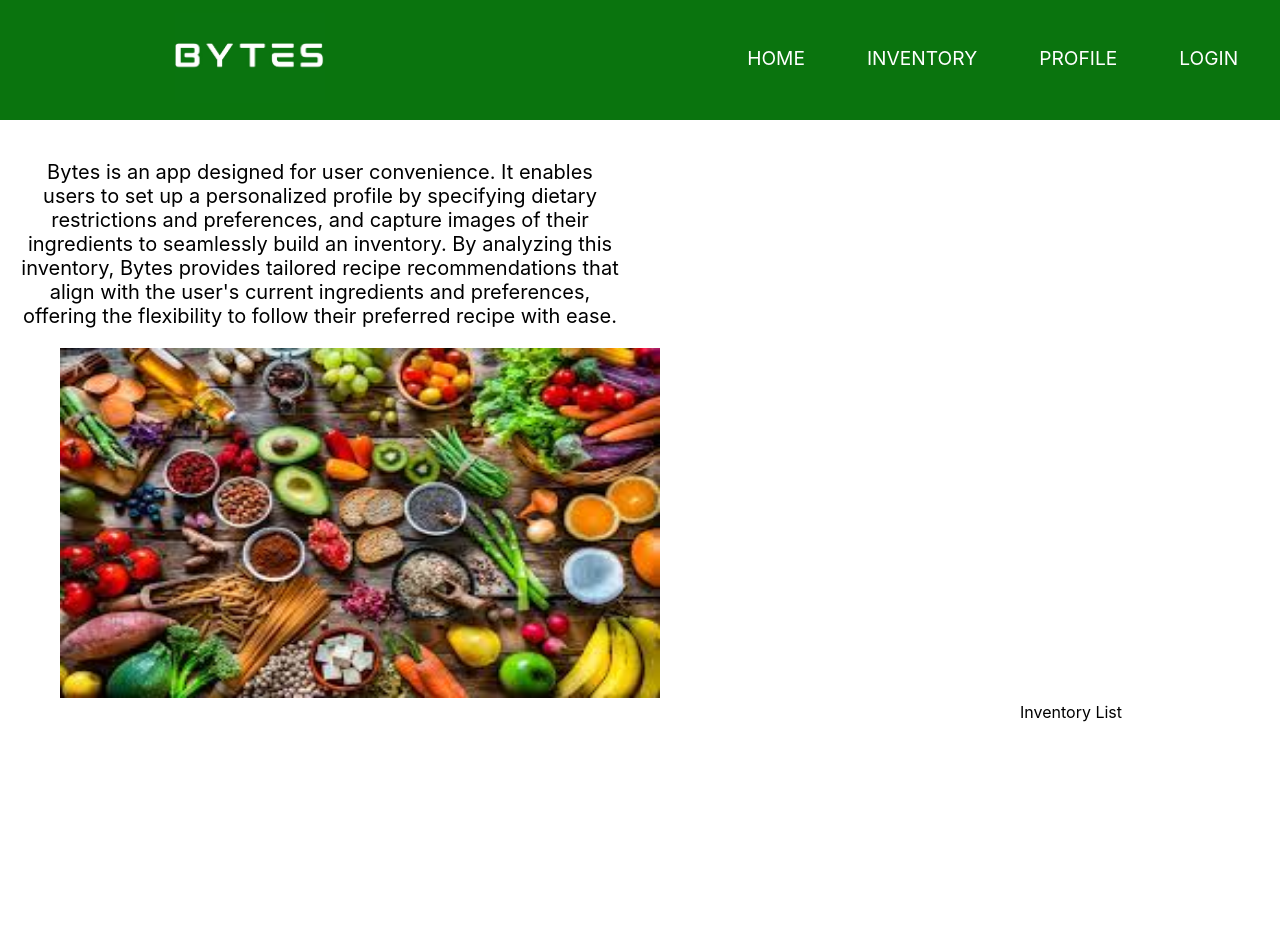
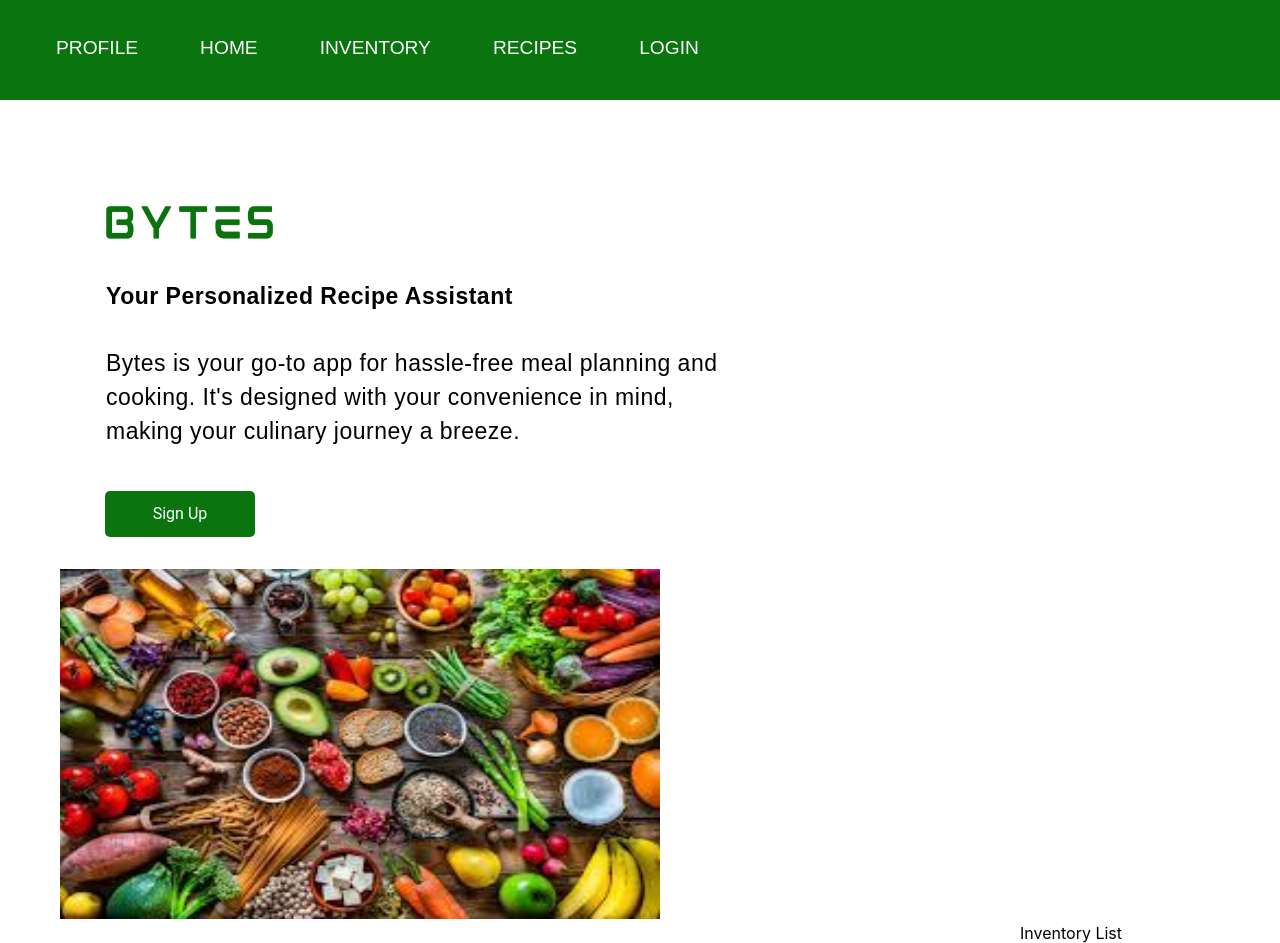
Before and after one commit to kylephan5/bytes, a React (Create React App) app in the folder bytes_client/: page / in a window 1280 px wide. Shown: the top 943 px of the page. Before the commit the page ends 920 px from the top, so only its background shows below. Built offline with nearby package versions, Linux system fonts and the light colour scheme.

Commit message:
rearrange nav bar & landing

```diff
--- a/bytes_client/src/App.js
+++ b/bytes_client/src/App.js
@@ -2,6 +2,7 @@ import './App.css';
 import React from 'react';
 import Navbar from './components/Navbar';
 import Inventory from './components/pages/Inventory';
+import Recipes from './components/pages/Recipes';
 import Home from './components/pages/Home';
 import Profile from './components/pages/Profile';
 import Login from './components/pages/Login';
@@ -19,9 +20,10 @@ function App() {
     <Router>
       <Navbar />
       <Routes>
+        <Route path='/profile' element={<Profile />} />
         <Route path='/' element={<Home />} />
         <Route path='/inventory' element={<Inventory />} />
-            <Route path='/profile' element={<Profile />} />
+        <Route path='/recipes' element={<Recipes />} />
         <Route path='/login' element={<Login />} />
         <Route path='/signup' element={<Signup />} />
       </Routes>
--- a/bytes_client/src/components/MainSection.css
+++ b/bytes_client/src/components/MainSection.css
@@ -1,4 +1,4 @@
-.main-container{
+.main-container {
     display: grid;
     align-items: flex-start;
     height: 100vh;
@@ -15,24 +15,70 @@
     min-width: 450px;
 }
 
-.about-section p{
-    font-size: 20px;
-    text-align: center;
+.about-section p {
+    text-align: left;
+    padding-left: 86px;
+    padding-top: 10px;
 }
 
-.logo{
-    align-items:center;
+.main-section-image {
+    padding-top: 80px;
+    padding-left: 80px;
+    width: 30%;
+    height: 30%;
+    cursor: pointer;
 }
 
-.logo img{
+.text-box {
+    color: #000;
+    font-family: 'Red Hat Display', sans-serif;
+    font-size: 23px;
+    font-style: normal;
+    font-weight: 400;
+    line-height: 34px;
+    letter-spacing: 0.5px;
+    width: 700px;
+    height: 300px;
+    flex-shrink: 0;
+}
+
+.box-title {
+    font-weight: 600;
+}
+
+.box-description {
+    margin-top: 10px;
+}
+
+
+.logo {
+    align-items: center;
+}
+
+.logo img {
     width: 600px;
     margin-left: 40px;
     height: 350px;
 }
 
-.inventory-list{
+.inventory-list {
     width: 600px;
-    height:auto;
+    height: auto;
     border: 10px;
     padding-left: 1000px;
 }
+
+.sign-up-button {
+    width: 150px;
+    color: #FFF;
+    font-family: Roboto, sans-serif;
+    font-size: 16px;
+    line-height: 26px;
+    background-color: #0a740e;
+    border: none;
+    border-radius: 5px;
+    padding: 10px 20px;
+    cursor: pointer;
+    margin-left: 85px;
+    margin-top: 20px;
+}
--- a/bytes_client/src/components/MainSection.js
+++ b/bytes_client/src/components/MainSection.js
@@ -2,19 +2,40 @@ import React from 'react';
 import '../App.css';
 import './MainSection.css';
 import axios from "axios";
+import { useNavigate } from 'react-router-dom';
 
 
-function MainSection(){
+function MainSection() {
+
+  const navigate = useNavigate();
+
+  const handleSignUpClick = () => {
+    navigate('/signup');
+  };
+
   return (
     <>
       <div className='main-container'>
         <div className='about-container'>
           <div className='about-section'>
-            <p>Bytes is an app designed for user convenience. It enables users to set up a personalized profile by specifying dietary restrictions and preferences, and capture images of their ingredients to seamlessly build an inventory. By analyzing this inventory, Bytes provides tailored recipe recommendations that align with the user's current ingredients and preferences, offering the flexibility to follow their preferred recipe with ease. </p>
+            <div className='about-section'>
+              <img src='/images/bytes_logo.png' alt="Bytes" className="main-section-image" />
+              <div className="text-box">
+                <p className="box-title">Your Personalized Recipe Assistant</p>
+                <p className="box-description">
+                  Bytes is your go-to app for hassle-free meal planning and cooking. It's designed with your convenience in mind, making your culinary journey a breeze.
+                </p>
+                <button className="sign-up-button" onClick={handleSignUpClick}>
+                  Sign Up
+                </button>
+
+              </div>
+              {/* <p>Bytes is an app designed for user convenience. It enables users to set up a personalized profile by specifying dietary restrictions and preferences, and capture images of their ingredients to seamlessly build an inventory. By analyzing this inventory, Bytes provides tailored recipe recommendations that align with the user's current ingredients and preferences, offering the flexibility to follow their preferred recipe with ease. </p> */}
               <div className='logo'>
                 <img src="/images/foodImage.jpeg" alt="FoodImage" />
               </div>
               <div className='inventory-list'>Inventory List</div>
+            </div>
           </div>
         </div>
       </div>
--- a/bytes_client/src/components/Navbar.css
+++ b/bytes_client/src/components/Navbar.css
@@ -1,6 +1,6 @@
 .navbar {
     background: #0a740e;
-    height: 120px;
+    height: 100px;
     display: flex;
     justify-content: space-evenly;
     align-items: center;
@@ -16,25 +16,13 @@
     align-items: center;
 }
 
-.navbar-logo {
-    position: relative;
-    padding-left: 175px;
-}
-
-.navbar-logo img {
-    width: 150px;
-    height: 90px;
-    cursor: pointer;
-}
-
 .nav-menu {
     display: flex;
     column-gap: 30px;
     list-style: none;
-    padding-right: 150px;
+    padding-right: 300px;
     text-align: center;
     width: 80vw;
-    justify-content: flex-end;
     padding-bottom: 20px;
 }
 
@@ -43,6 +31,7 @@
 }
 
 .nav-links {
+    font-family: 'Red Hat Display', sans-serif;
     color: #fff;
     display: flex;
     align-items: center;
@@ -114,9 +103,9 @@
         left: 10px;
     }
 
-.navbar-logo img {
+    /* .navbar-logo img {
         width: 150px;
-}
+    } */
 
     .menu-icon {
         display: block;
@@ -152,11 +141,11 @@
 
 
 @media (max-width: 480px) {
-.navbar{
+    .navbar {
         height: 90px;
     }
 
-.navbar-logo img{
-    width:100px;
+    .navbar-logo img {
+        width: 100px;
     }
 }
--- a/bytes_client/src/components/Navbar.js
+++ b/bytes_client/src/components/Navbar.js
@@ -1,8 +1,8 @@
-import React, {useState} from "react";
-import"./Navbar.css";
-import {Link} from 'react-router-dom';
+import React, { useState } from "react";
+import "./Navbar.css";
+import { Link } from 'react-router-dom';
 
-function Navbar(){
+function Navbar() {
 
     const [Menuclick, setMenuclick] = useState(false);
     const toggleMenu = () => setMenuclick(!Menuclick);
@@ -12,14 +12,15 @@ function Navbar(){
         <>
             <div className="navbar">
                 <div className="navbar-container">
-                    <Link to='/' className="navbar-logo">
-                        <img src='/images/BytesLogo.jpg' alt="Bytes" />
-                    </Link>
+
                     <div className='menu-icon' onClick={toggleMenu}>
                         {Menuclick ? (<span className="material-symbols-outlined">close</span>)
                             : (<span className="material-symbols-outlined">menu</span>)}
                     </div>
                     <ul className={Menuclick ? 'nav-menu active' : 'nav-menu'}>
+                        <li className='nav-item'>
+                            <Link to='/profile' className='nav-links' onClick={closemenu}>PROFILE</Link>
+                        </li>
                         <li className='nav-item'>
                             <Link to='/' className='nav-links' onClick={closemenu}>HOME</Link>
                         </li>
@@ -27,14 +28,14 @@ function Navbar(){
                             <Link to='/inventory' className='nav-links' onClick={closemenu}>INVENTORY</Link>
                         </li>
                         <li className='nav-item'>
-                            <Link to='/profile' className='nav-links' onClick={closemenu}>PROFILE</Link>
+                            <Link to='/recipes' className='nav-links' onClick={closemenu}>RECIPES</Link>
                         </li>
                         <li className='nav-item'>
                             <Link to='/login' className='nav-links' onClick={closemenu}>LOGIN</Link>
                         </li>
-                        <li className='nav-item'>
+                        {/* <li className='nav-item'>
                             <Link to='/signup' className='nav-links' onClick={closemenu}>SIGNUP</Link>
-                        </li>
+                        </li> */}
                     </ul>
                 </div>
             </div>
--- a/bytes_client/src/components/pages/Profile.js
+++ b/bytes_client/src/components/pages/Profile.js
@@ -21,7 +21,13 @@ function Profile() {
             new_password: newPassword,
             confirm_password: confirmNewPassword,
         }).then(function (response) {
-            console.log(response);
+            axios.post('login/', {
+                email: email,
+                password: newPassword,
+            }).then(function (response) {
+                console.log('signed in!');
+            })
+
         }).catch(function (error) {
             console.error(error);
         });
--- /dev/null
+++ b/bytes_client/src/components/pages/Recipes.js
@@ -0,0 +1,12 @@
+import React from 'react';
+import '../../App.css';
+
+function Recipes() {
+    return (
+        <>
+            <div>Recipe page</div>
+        </>
+    )
+}
+
+export default Recipes;
```
Also changed, not shown: bytes_client/public/images/bytes_logo.png (added). Lines whose indentation alone changed are shown as unchanged.
